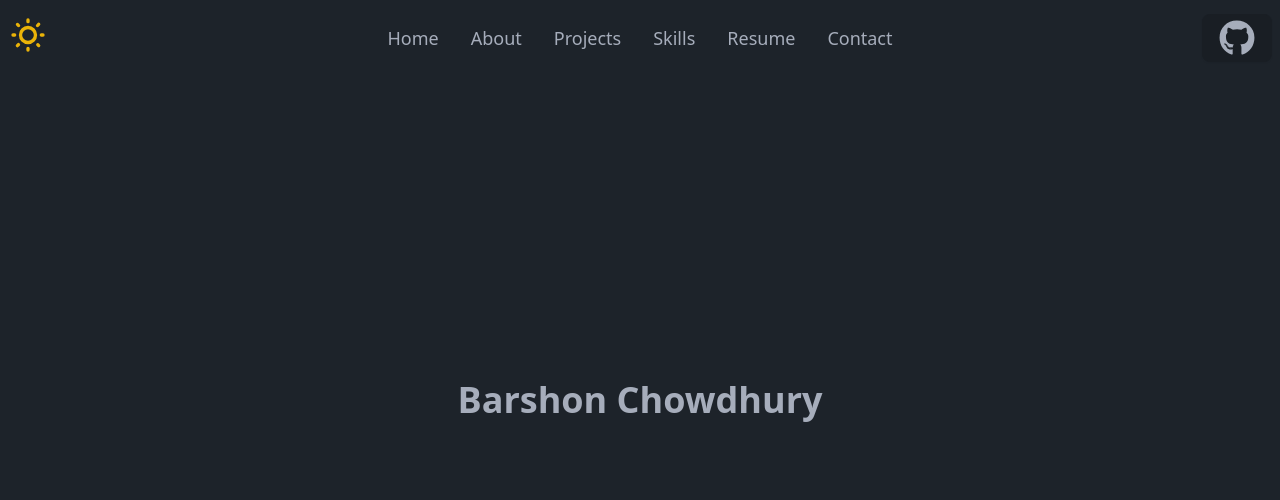
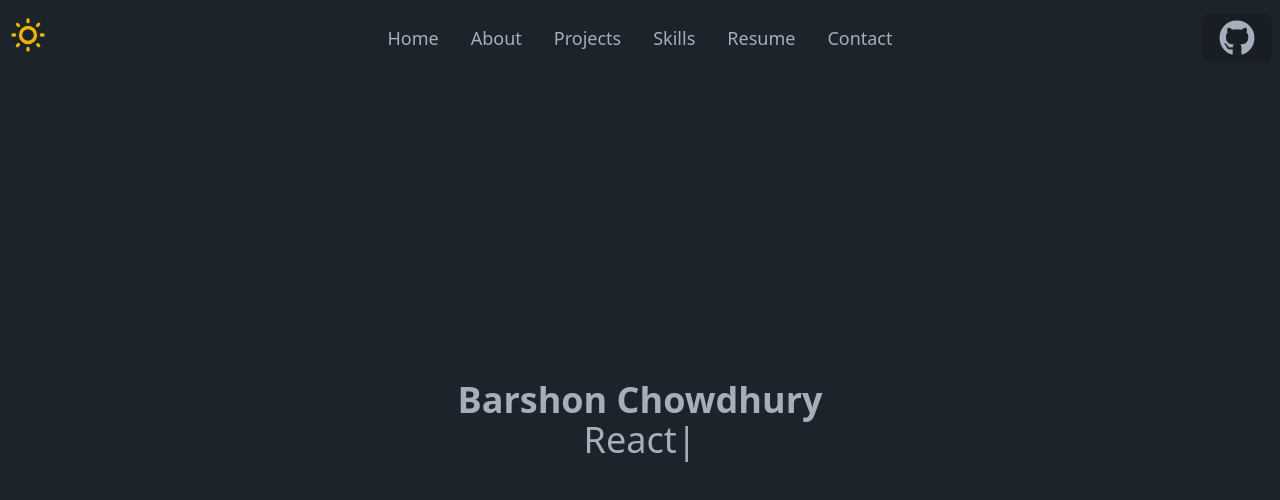
Before and after one commit to Barshonwebdev/Barshon-Portfolio, a React (Vite) app: page / in a window 1280 px wide. Shown: the top 500 px of the page. Built offline with nearby package versions, Linux system fonts and the light colour scheme; some icons are missing.

Commit message:
typewriter animation

```diff
--- a/package.json
+++ b/package.json
@@ -12,7 +12,8 @@
   "dependencies": {
     "react": "^18.2.0",
     "react-dom": "^18.2.0",
-    "react-icons": "^4.12.0"
+    "react-icons": "^4.12.0",
+    "react-type-animation": "^3.2.0"
   },
   "devDependencies": {
     "@types/react": "^18.2.43",
--- a/src/components/Home.jsx
+++ b/src/components/Home.jsx
@@ -1,4 +1,5 @@
 import { FaComputer } from "react-icons/fa6";
+import TypeWriterEffectText from "./typeWriterEffectText";
 
 const Home = () => {
     return (
@@ -6,6 +7,7 @@ const Home = () => {
             <div className='flex flex-col justify-center items-center mx-10 my-32 lg:m-44'>
                 <FaComputer className='text-9xl'></FaComputer>
                 <h2 className='lg:text-4xl text-2xl font-bold'>Barshon Chowdhury</h2>
+                <h3><TypeWriterEffectText></TypeWriterEffectText></h3>
             </div>
         </div>
     );
--- /dev/null
+++ b/src/components/TypeWriterEffectText.jsx
@@ -0,0 +1,26 @@
+import { TypeAnimation } from "react-type-animation";
+
+const TypeWriterEffectText = () => {
+  return (
+    <TypeAnimation
+      sequence={[
+        "Front End Web Developer",
+        1000,
+        "React Developer",
+        1000,
+        "MERN Developer",
+        1000,
+        "JavaScript Developer",
+        1000,
+        "Junior Web Developer",
+        1000,
+      ]}
+      wrapper="span"
+      speed={50}
+      repeat={Infinity}
+      className="text-2xl lg:text-4xl"
+    />
+  );
+};
+
+export default TypeWriterEffectText;
```
Also changed, not shown: 1 other file (tests, documents, lock files or other folders).
